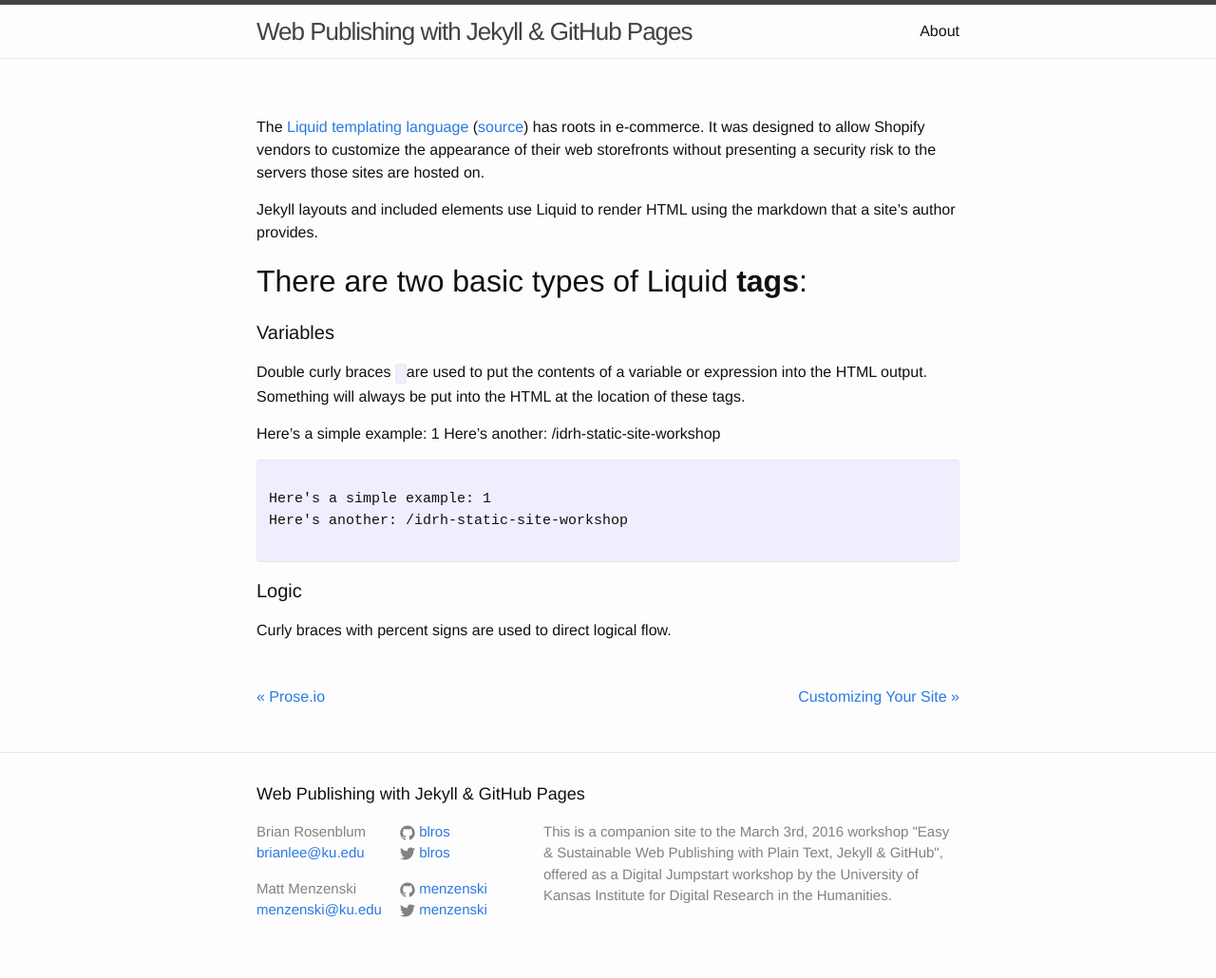
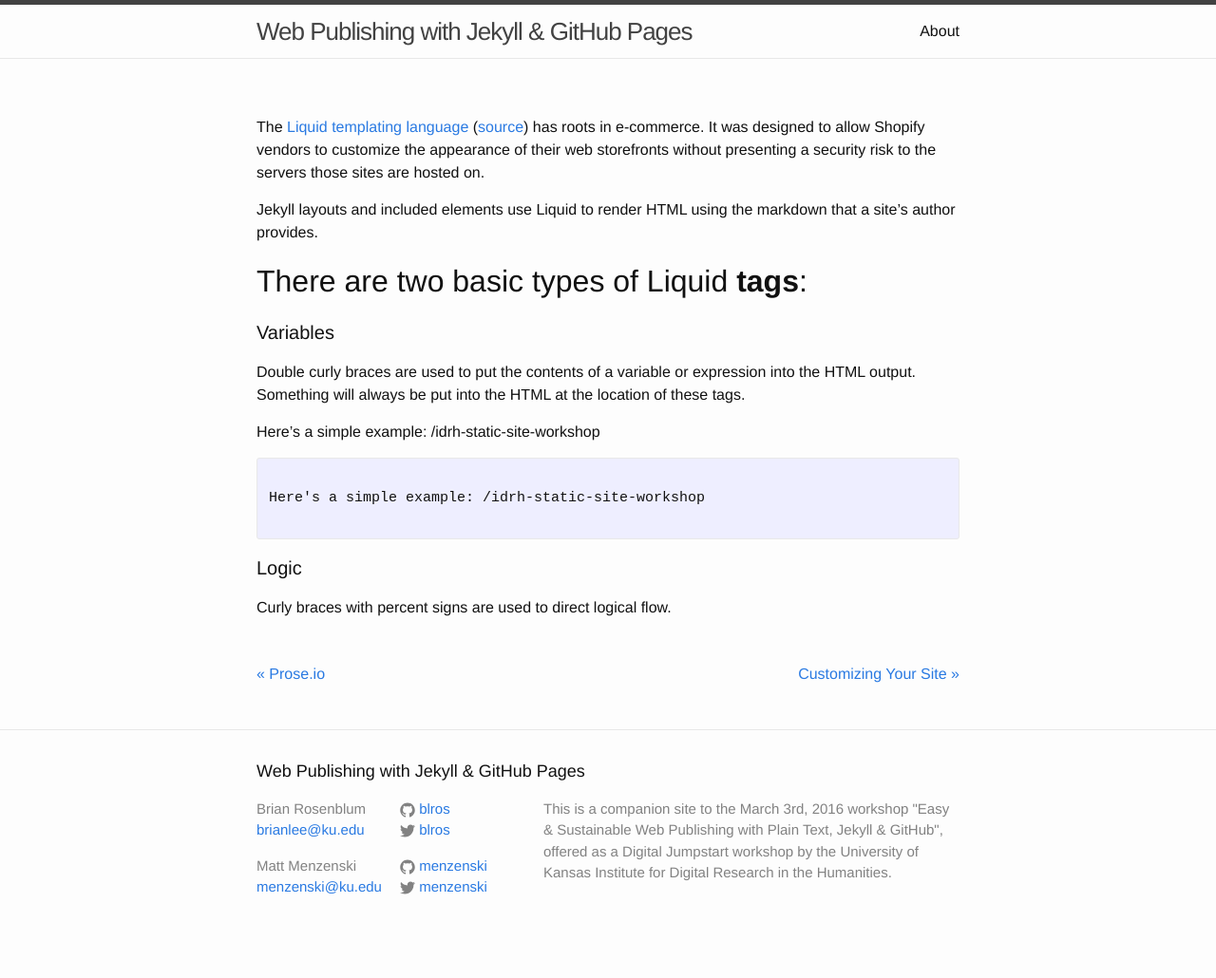
Before and after one commit to menzenski/idrh-static-site-workshop, a Jekyll site: the page built from _posts/2016-02-13-the-liquid-templating-language.md, in a window 1280 px wide. Shown: the whole page at 95% size. Built offline with Jekyll 4.4.1, drawn with Linux system fonts in a browser that asks for light colours; after the commit the page ends 1006 px from its top, so only the background shows below that.

Commit message:
Remove example

```diff
--- a/_posts/2016-02-13-the-liquid-templating-language.md
+++ b/_posts/2016-02-13-the-liquid-templating-language.md
@@ -14,15 +14,13 @@ Jekyll layouts and included elements use Liquid to render HTML using the markdow
 
 #### Variables
 
-Double curly braces <code class="filter">{{  }}</code> are used to put the contents of a variable or expression into the HTML output. Something will always be put into the HTML at the location of these tags.
+Double curly braces are used to put the contents of a variable or expression into the HTML output. Something will always be put into the HTML at the location of these tags.
 
-Here's a simple example: {{ 1 + 2 }}
-Here's another: {{ site.baseurl }}
+Here's a simple example: {{ site.baseurl }}
 
 <pre>
 <code class="filter">
-Here's a simple example: {{ 1 + 2 }}
-Here's another: {{ site.baseurl }}
+Here's a simple example: {{ site.baseurl }}
 </code>
 </pre>
 
```
